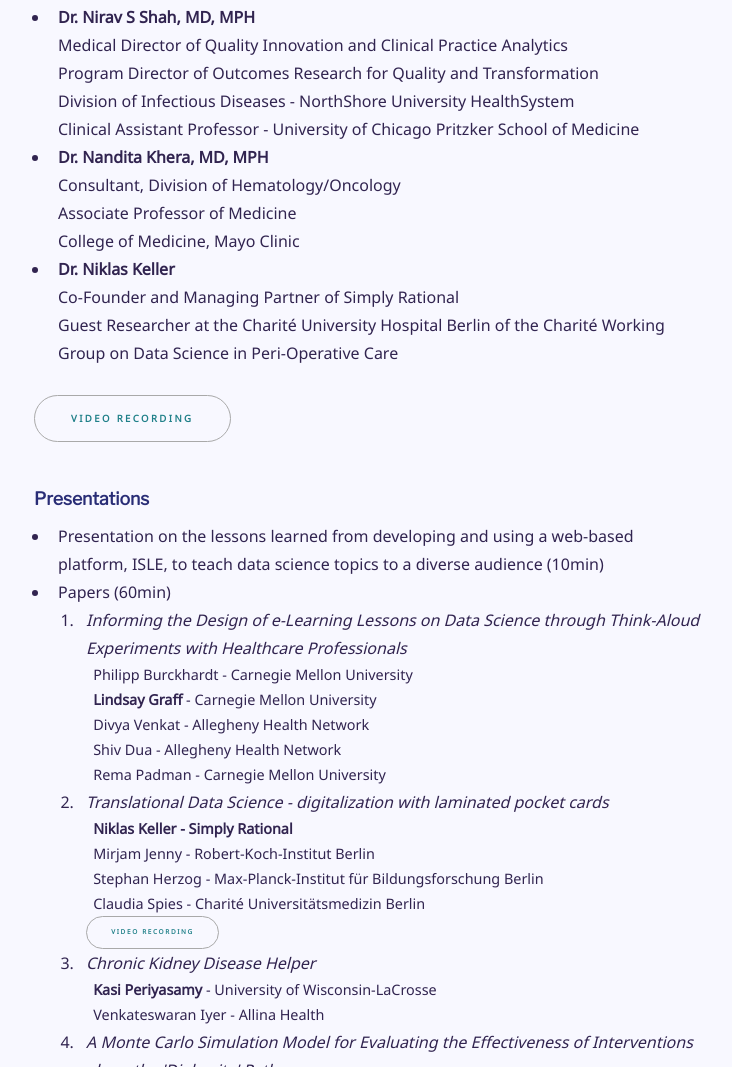
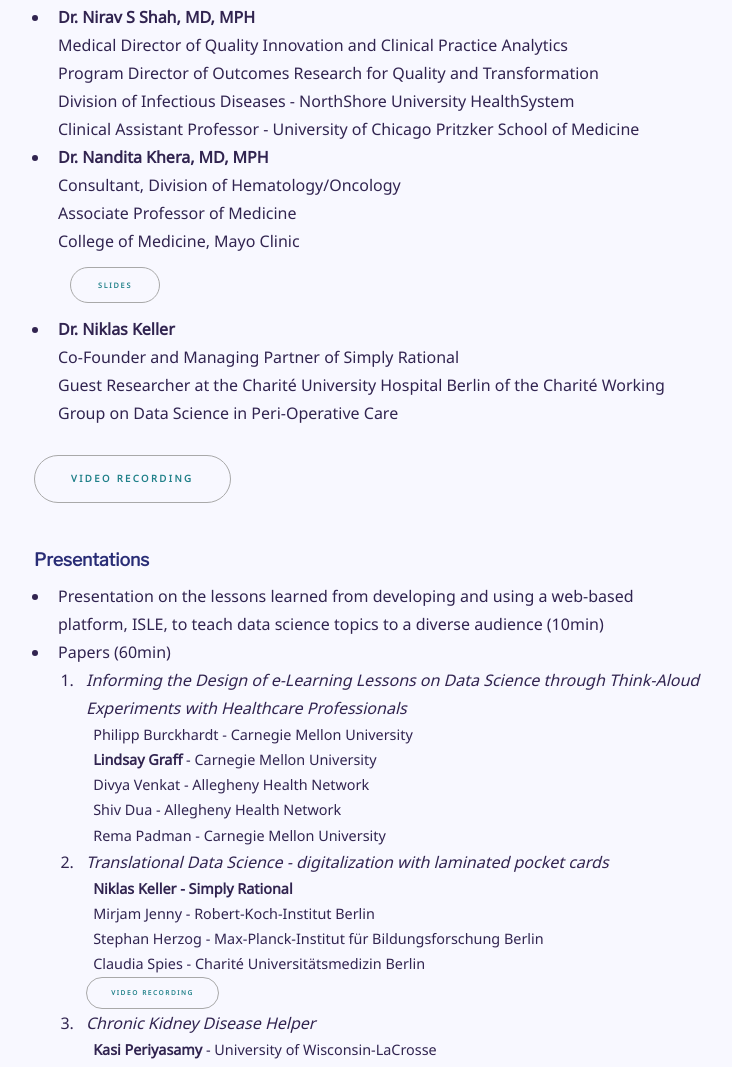
Before and after one commit to isle-project/www, a plain HTML site: page workshops/ichi2020.html in a window 1280 px wide. Shown: the part 2626-3693 px from the top of the page, without its empty margins (30-762 px from the left). Drawn offline with nearby package versions, Linux system fonts and the light colour scheme.

Commit message:
Add slides

```diff
--- a/workshops/ichi2020.html
+++ b/workshops/ichi2020.html
@@ -117,7 +117,8 @@
 									<b>Dr. Nandita Khera, MD, MPH</b><br />
 									Consultant, Division of Hematology/Oncology <br />
 									Associate Professor of Medicine<br />
-									College of Medicine, Mayo Clinic
+									College of Medicine, Mayo Clinic<br >
+									<a class="button small" style="margin: 12px;" href="./../assets/Transforming Care Delivery in Oncology Through Digital Transformation_1.pdf" >Slides</a>
 								</li>
 								<li>
 									<b>Dr. Niklas Keller</b><br />
```
Also changed, not shown: 1 other file.
